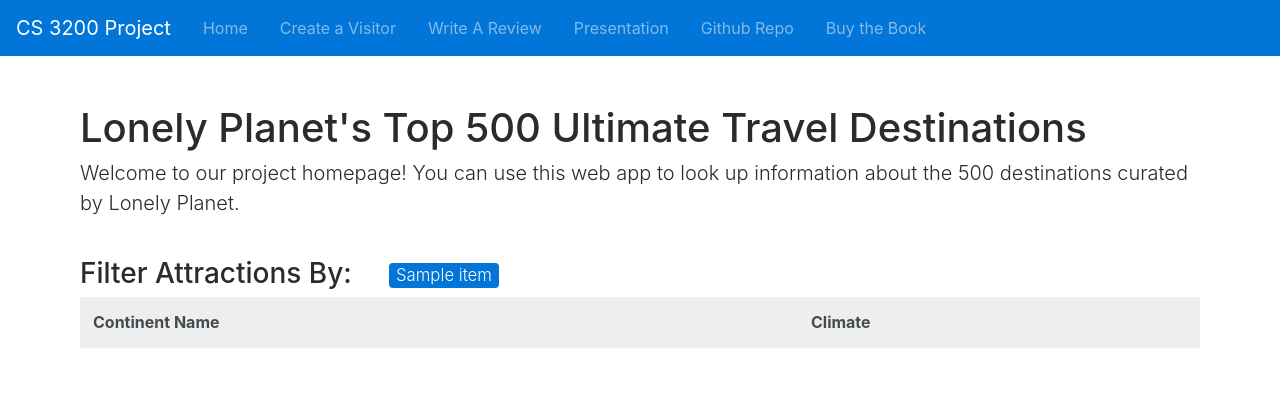
After one commit to bchiang7/CS3200-Project, a Flask app: template app/templates/filter.html in a window 1280 px wide. The commit adds this page. Shown: the top 413 px of the page. Run offline with Flask 2, Linux system fonts and the light colour scheme; the template is opened without the code that fills it: most values are stand-ins (such as "Sample title", 1, 10 or a date in 2020); lists and menus that the app fills with data are empty; some libraries are stand-ins or nearby versions.

Commit message:
format filter page

```diff
--- a/app/static/styles.css
+++ b/app/static/styles.css
@@ -18,6 +18,12 @@
   padding-left: 1rem;
 }
 
-.flowchart {
+img {
   width: 100%;
 }
+
+.badge-primary {
+  font-size: 60%;
+  font-weight: 300;
+  vertical-align: middle;
+}
--- /dev/null
+++ b/app/templates/filter.html
@@ -0,0 +1,40 @@
+{% extends "base.html" %}
+{% block title %}Filtered Results{% endblock %}
+{% block body %}
+
+<div class="container">
+  <h1>Lonely Planet's Top 500 Ultimate Travel Destinations</h1>
+  <p class="lead">Welcome to our project homepage! You can use this web app to look up information about the 500 destinations curated by Lonely Planet.</p>
+  <br>
+
+  <div class="results">
+    <h3>Filter Attractions By: &nbsp;&nbsp;&nbsp;
+    {% for item in filterItems %}
+    <span class="badge badge-primary">{{ item }}</span>
+    {% endfor %}
+    </h3>
+
+    <table class="table table-striped table-bordered">
+      <thead class="thead-default">
+        <tr>
+          <th>Continent Name</th>
+          <th>Climate</th>
+        </tr>
+      </thead>
+<!--       {% for row in continents %}
+      <tr>
+        {% for d in row %}
+        <td>{{ d }}</td>
+        {% endfor %}
+      </tr>
+      {% endfor %} -->
+    </table>
+
+
+  </div>
+
+
+  {% endblock %}
+
+
+</div>
--- a/app/templates/visitor.html
+++ b/app/templates/visitor.html
@@ -20,6 +20,7 @@
         <input type="number" class="form-control" id="formGroupAge" placeholder="Input3">
       </div>
       <div class="form-group">
+        <!-- make dropdown of countries so user doesn't make a mistake -->
         <label for="Home country">Home country</label>
         <input type="text" class="form-control" id="formGroupCountry" placeholder="Input4">
       </div>
```
Also changed, not shown: app/__init__.py (+10 -3 lines), app/templates/index.html (+11 -42 lines), 2 other files.
